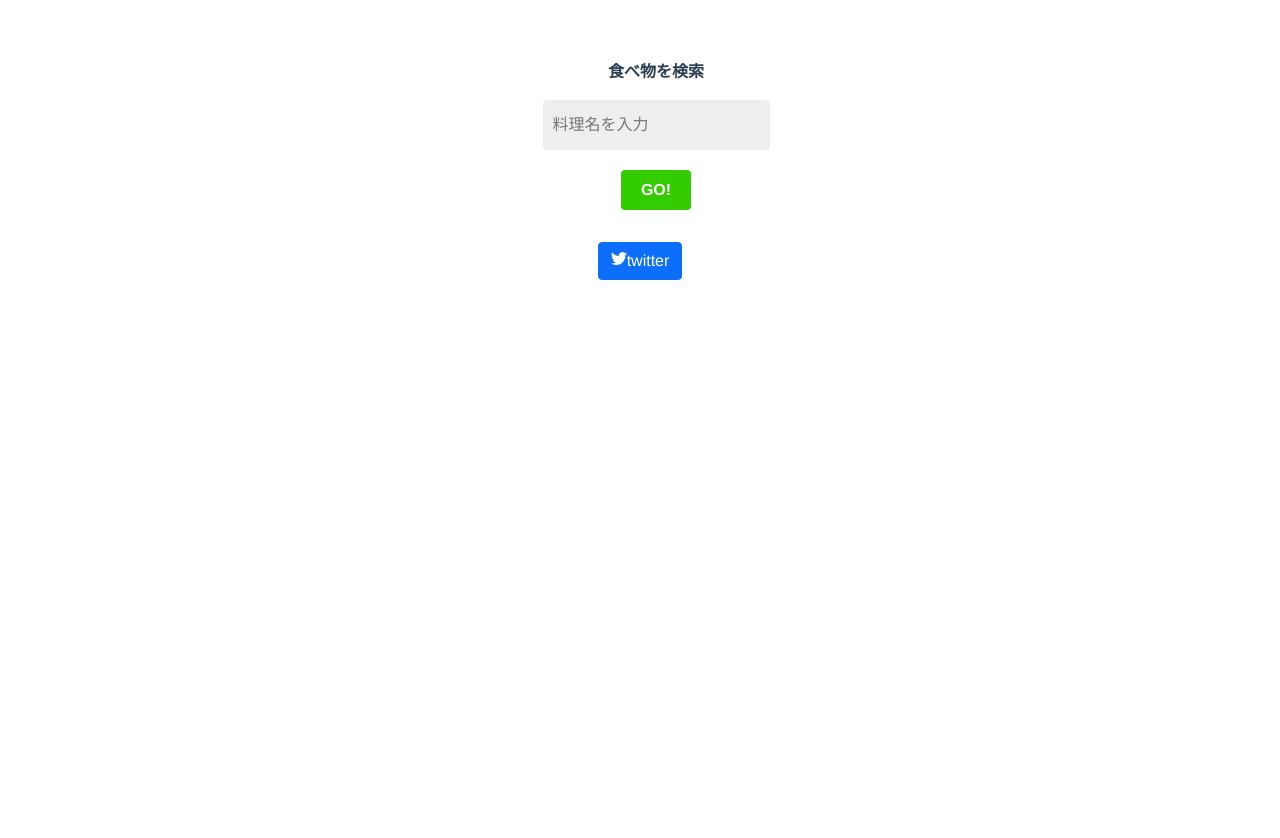
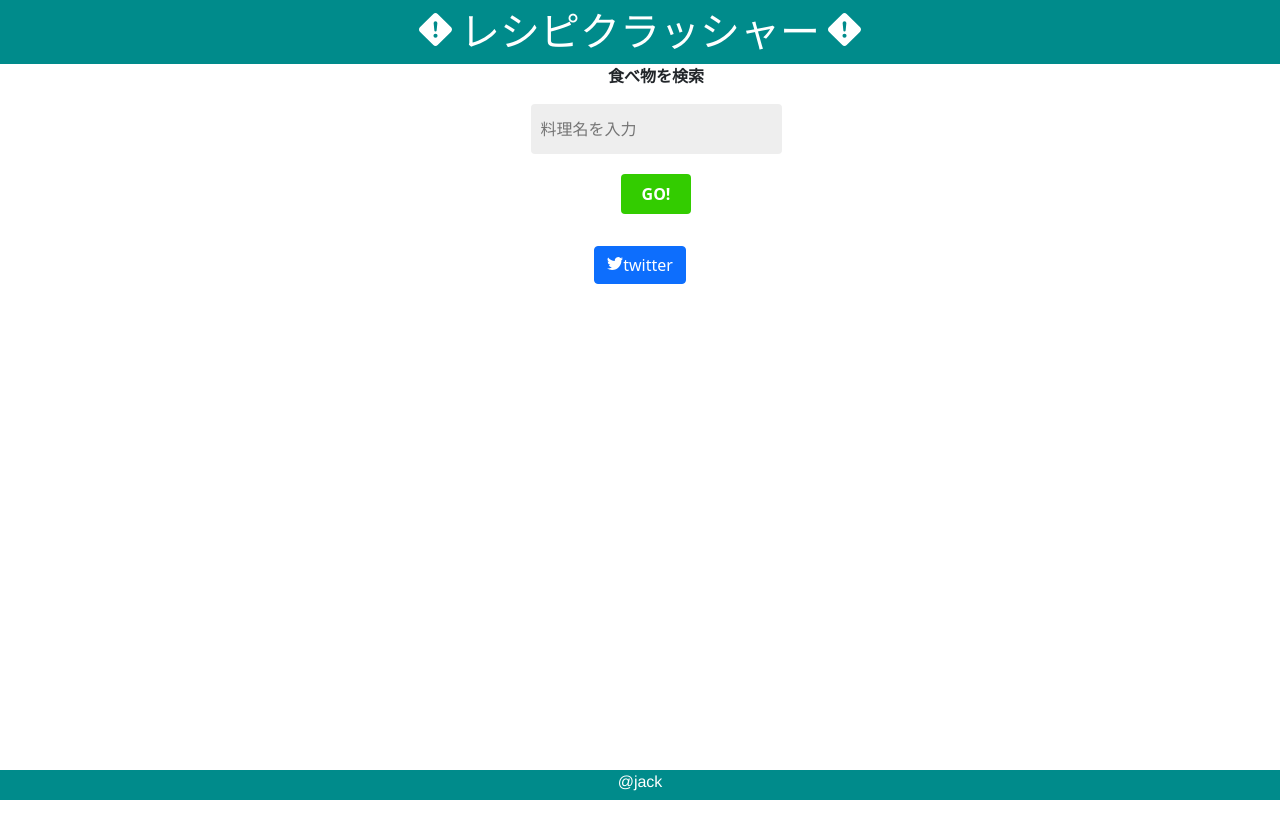
Before and after one commit to jack-app/jackHack2022_F, a Vue app: page / in a window 1280 px wide. Shown: the top 838 px of the page. Before the commit the page ends 800 px from the top, so only its background shows below. Built offline with nearby package versions, Linux system fonts and the light colour scheme.

Commit message:
headerの作成

```diff
--- a/src/App.vue
+++ b/src/App.vue
@@ -1,27 +1,35 @@
 <template>
-  <div id="app">
-    <SearchBox @getRecipe="getRecipe" />
-    <RecipeTemplate v-if="recipe" :recipe="recipe" />
-    <TwitterButton />
-  </div>
+  <html>
+    <header>
+      <h1 class="title">レシピクラッシャー</h1>
+    </header>
+    <body>
+      <div id="app">
+        <SearchBox @getRecipe="getRecipe" />
+        <RecipeTemplate v-if="recipe" :recipe="recipe" />
+        <TwitterButton />
+      </div>
+    </body>
+    <footer>@jack</footer>
+  </html>
 </template>
 
 <script>
-import SearchBox from "@/components/SearchBox.vue";
-import RecipeTemplate from "@/components/RecipeTemplate.vue";
-import TwitterButton from "@/components/TwitterButton.vue";
+import SearchBox from '@/components/SearchBox.vue';
+import RecipeTemplate from '@/components/RecipeTemplate.vue';
+import TwitterButton from '@/components/TwitterButton.vue';
 
-import axios from "axios";
+import axios from 'axios';
 
 export default {
-  name: "App",
+  name: 'App',
   components: {
     RecipeTemplate,
     SearchBox,
     TwitterButton,
   },
   data: () => ({
-    recipe: "",
+    recipe: '',
   }),
   methods: {
     getRecipe(menu) {
@@ -29,19 +37,57 @@ export default {
         .get(`${process.env.VUE_APP_URL}/api?menu=${menu}`)
         .then((response) => {
           this.recipe = response.data;
-        });
+        })
+        .catch(() => alert('そんな食べ物はない！！！'));
     },
   },
 };
 </script>
 
 <style>
-#app {
+html {
   font-family: Avenir, Helvetica, Arial, sans-serif;
   -webkit-font-smoothing: antialiased;
   -moz-osx-font-smoothing: grayscale;
   text-align: center;
   color: #2c3e50;
-  margin-top: 60px;
+}
+#app {
+  height: 100vh;
+}
+header {
+  position: sticky;
+  top: 0;
+  text-align: center;
+  padding: 0.5rem;
+  background-color: darkcyan;
+}
+
+body {
+  overflow-y: scroll;
+}
+
+.title {
+  margin: 0;
+  color: white;
+  vertical-align: middle;
+}
+
+.title::before {
+  content: url('@/assets/exclamation-diamond-fill.svg');
+  margin: 0.5rem;
+}
+
+.title::after {
+  content: url('@/assets/exclamation-diamond-fill.svg');
+  margin: 0.5rem;
+}
+
+footer {
+  position: sticky;
+  bottom: 0;
+  background-color: darkcyan;
+  height: 30px;
+  color: white;
 }
 </style>
```
Also changed, not shown: src/assets/exclamation-diamond-fill.svg (added).
